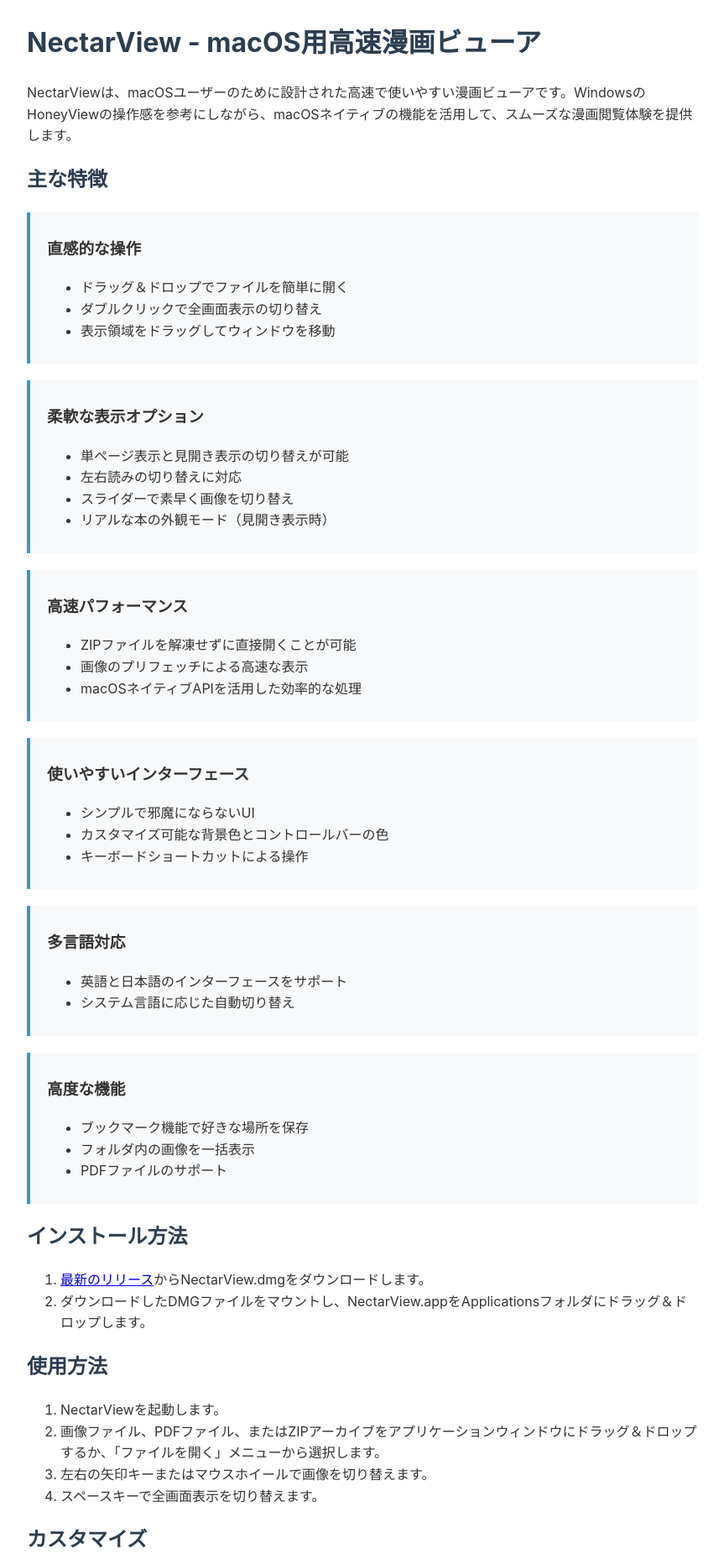
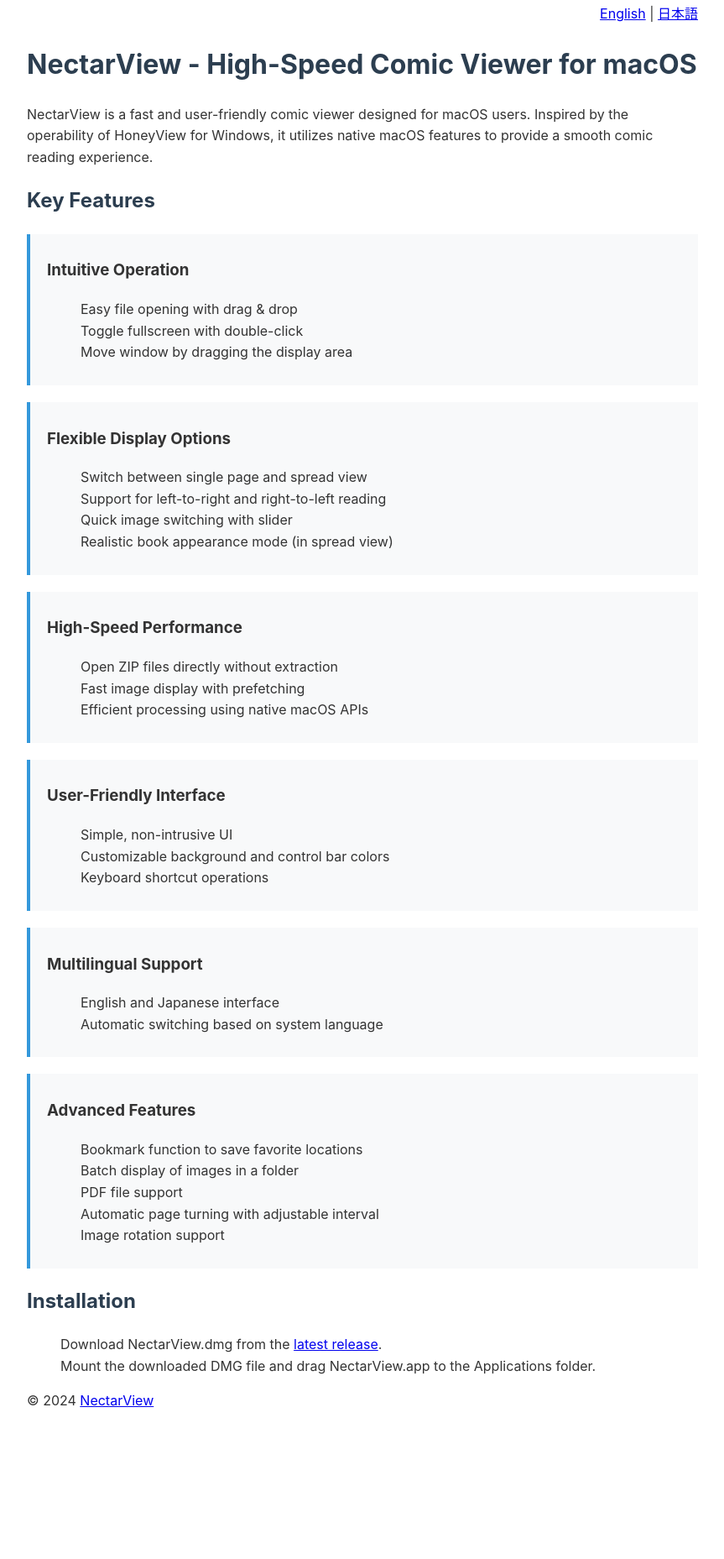
Before and after one commit to kumamotone/NectarView, a plain HTML site: page docs/website/index.html in a window 1280 px wide. Shown: the part 16-1873 px from the top of the page at 84% size, without its empty margins (208-1071 px from the left). After the commit the page ends 1734 px from the top, so only its background shows below. Drawn offline with Linux system fonts and the light colour scheme.

Commit message:
update index.html

```diff
--- a/docs/website/index.html
+++ b/docs/website/index.html
@@ -3,7 +3,7 @@
 <head>
     <meta charset="UTF-8">
     <meta name="viewport" content="width=device-width, initial-scale=1.0">
-    <title>NectarView - macOS用漫画ビューア</title>
+    <title>NectarView - macOS Comic Viewer | macOS用漫画ビューア</title>
     <style>
         body {
             font-family: -apple-system, BlinkMacSystemFont, 'Segoe UI', 'Roboto', 'Helvetica', 'Arial', sans-serif;
@@ -22,101 +22,139 @@
             padding: 10px 20px;
             margin-bottom: 20px;
         }
+        .lang-switch {
+            text-align: right;
+            margin-bottom: 20px;
+        }
+        .en, .ja {
+            display: none;
+        }
     </style>
 </head>
 <body>
-    <h1>NectarView - macOS用高速漫画ビューア</h1>
+    <div class="lang-switch">
+        <a href="#" onclick="switchLanguage('en')">English</a> |
+        <a href="#" onclick="switchLanguage('ja')">日本語</a>
+    </div>
 
-    <p>NectarViewは、macOSユーザーのために設計された高速で使いやすい漫画ビューアです。WindowsのHoneyViewの操作感を参考にしながら、macOSネイティブの機能を活用して、スムーズな漫画閲覧体験を提供します。</p>
+    <h1 class="en">NectarView - High-Speed Comic Viewer for macOS</h1>
+    <h1 class="ja">NectarView - macOS用高速漫画ビューア</h1>
 
-    <h2>主な特徴</h2>
+    <p class="en">NectarView is a fast and user-friendly comic viewer designed for macOS users. Inspired by the operability of HoneyView for Windows, it utilizes native macOS features to provide a smooth comic reading experience.</p>
+    <p class="ja">NectarViewは、macOSユーザーのために設計された高速で使いやすい漫画ビューアです。WindowsのHoneyViewの操作感を参考にしながら、macOSネイティブの機能を活用して、スムーズな漫画閲覧体験を提供します。</p>
+
+    <h2 class="en">Key Features</h2>
+    <h2 class="ja">主な特徴</h2>
 
     <div class="feature">
-        <h3>直感的な操作</h3>
+        <h3 class="en">Intuitive Operation</h3>
+        <h3 class="ja">直感的な操作</h3>
         <ul>
-            <li>ドラッグ＆ドロップでファイルを簡単に開く</li>
-            <li>ダブルクリックで全画面表示の切り替え</li>
-            <li>表示領域をドラッグしてウィンドウを移動</li>
+            <li class="en">Easy file opening with drag & drop</li>
+            <li class="ja">ドラッグ＆ドロップでファイルを簡単に開く</li>
+            <li class="en">Toggle fullscreen with double-click</li>
+            <li class="ja">ダブルクリックで全画面表示の切り替え</li>
+            <li class="en">Move window by dragging the display area</li>
+            <li class="ja">表示領域をドラッグしてウィンドウを移動</li>
         </ul>
     </div>
 
     <div class="feature">
-        <h3>柔軟な表示オプション</h3>
+        <h3 class="en">Flexible Display Options</h3>
+        <h3 class="ja">柔軟な表示オプション</h3>
         <ul>
-            <li>単ページ表示と見開き表示の切り替えが可能</li>
-            <li>左右読みの切り替えに対応</li>
-            <li>スライダーで素早く画像を切り替え</li>
-            <li>リアルな本の外観モード（見開き表示時）</li>
+            <li class="en">Switch between single page and spread view</li>
+            <li class="ja">単ページ表示と見開き表示の切り替えが可能</li>
+            <li class="en">Support for left-to-right and right-to-left reading</li>
+            <li class="ja">左右読みの切り替えに対応</li>
+            <li class="en">Quick image switching with slider</li>
+            <li class="ja">スライダーで素早く画像を切り替え</li>
+            <li class="en">Realistic book appearance mode (in spread view)</li>
+            <li class="ja">リアルな本の外観モード（見開き表示時）</li>
         </ul>
     </div>
 
     <div class="feature">
-        <h3>高速パフォーマンス</h3>
+        <h3 class="en">High-Speed Performance</h3>
+        <h3 class="ja">高速パフォーマンス</h3>
         <ul>
-            <li>ZIPファイルを解凍せずに直接開くことが可能</li>
-            <li>画像のプリフェッチによる高速な表示</li>
-            <li>macOSネイティブAPIを活用した効率的な処理</li>
+            <li class="en">Open ZIP files directly without extraction</li>
+            <li class="ja">ZIPファイルを解凍せずに直接開くことが可能</li>
+            <li class="en">Fast image display with prefetching</li>
+            <li class="ja">画像のプリフェッチによる高速な表示</li>
+            <li class="en">Efficient processing using native macOS APIs</li>
+            <li class="ja">macOSネイティブAPIを活用した効率的な処理</li>
         </ul>
     </div>
 
     <div class="feature">
-        <h3>使いやすいインターフェース</h3>
+        <h3 class="en">User-Friendly Interface</h3>
+        <h3 class="ja">使いやすいインターフェース</h3>
         <ul>
-            <li>シンプルで邪魔にならないUI</li>
-            <li>カスタマイズ可能な背景色とコントロールバーの色</li>
-            <li>キーボードショートカットによる操作</li>
+            <li class="en">Simple, non-intrusive UI</li>
+            <li class="ja">シンプルで邪魔にならないUI</li>
+            <li class="en">Customizable background and control bar colors</li>
+            <li class="ja">カスタマイズ可能な背景色とコントロールバーの色</li>
+            <li class="en">Keyboard shortcut operations</li>
+            <li class="ja">キーボードショートカットによる操作</li>
         </ul>
     </div>
 
     <div class="feature">
-        <h3>多言語対応</h3>
+        <h3 class="en">Multilingual Support</h3>
+        <h3 class="ja">多言語対応</h3>
         <ul>
-            <li>英語と日本語のインターフェースをサポート</li>
-            <li>システム言語に応じた自動切り替え</li>
+            <li class="en">English and Japanese interface</li>
+            <li class="ja">英語と日本語のインターフェースをサポート</li>
+            <li class="en">Automatic switching based on system language</li>
+            <li class="ja">システム言語に応じた自動切り替え</li>
         </ul>
     </div>
 
     <div class="feature">
-        <h3>高度な機能</h3>
+        <h3 class="en">Advanced Features</h3>
+        <h3 class="ja">高度な機能</h3>
         <ul>
-            <li>ブックマーク機能で好きな場所を保存</li>
-            <li>フォルダ内の画像を一括表示</li>
-            <li>PDFファイルのサポート</li>
+            <li class="en">Bookmark function to save favorite locations</li>
+            <li class="ja">ブックマーク機能で好きな場所を保存</li>
+            <li class="en">Batch display of images in a folder</li>
+            <li class="ja">フォルダ内の画像を一括表示</li>
+            <li class="en">PDF file support</li>
+            <li class="ja">PDFファイルのサポート</li>
+            <li class="en">Automatic page turning with adjustable interval</li>
+            <li class="ja">調整可能な間隔での自動ページめくり</li>
+            <li class="en">Image rotation support</li>
+            <li class="ja">画像回転機能</li>
         </ul>
     </div>
 
-    <h2>インストール方法</h2>
+    <!-- Add more sections here, following the same pattern -->
+
+    <h2 class="en">Installation</h2>
+    <h2 class="ja">インストール方法</h2>
     <ol>
-        <li><a href="https://github.com/kumamotone/NectarView/releases">最新のリリース</a>からNectarView.dmgをダウンロードします。</li>
-        <li>ダウンロードしたDMGファイルをマウントし、NectarView.appをApplicationsフォルダにドラッグ＆ドロップします。</li>
+        <li class="en">Download NectarView.dmg from the <a href="https://github.com/kumamotone/NectarView/releases">latest release</a>.</li>
+        <li class="ja"><a href="https://github.com/kumamotone/NectarView/releases">最新のリリース</a>からNectarView.dmgをダウンロードします。</li>
+        <li class="en">Mount the downloaded DMG file and drag NectarView.app to the Applications folder.</li>
+        <li class="ja">ダウンロードしたDMGファイルをマウントし、NectarView.appをApplicationsフォルダにドラッグ＆ドロップします。</li>
     </ol>
 
-    <h2>使用方法</h2>
-    <ol>
-        <li>NectarViewを起動します。</li>
-        <li>画像ファイル、PDFファイル、またはZIPアーカイブをアプリケーションウィンドウにドラッグ＆ドロップするか、「ファイルを開く」メニューから選択します。</li>
-        <li>左右の矢印キーまたはマウスホイールで画像を切り替えます。</li>
-        <li>スペースキーで全画面表示を切り替えます。</li>
-    </ol>
-
-    <h2>カスタマイズ</h2>
-    <p>NectarViewは以下の設定オプションを提供しています：</p>
-    <ul>
-        <li>背景色とコントロールバーの色をカスタマイズ</li>
-        <li>単ページ表示と見開き表示の切り替え</li>
-        <li>左右読みモードの切り替え</li>
-        <li>キーボードの左右キーの動作を反転</li>
-        <li>リアルな本の外観モードの有効化/無効化</li>
-    </ul>
-
-    <h2>開発</h2>
-    <p>NectarViewはSwiftUIを使用して開発されています。プロジェクトに貢献したい場合は、<a href="https://github.com/kumamotone/NectarView">GitHubリポジトリ</a>をご覧ください。</p>
-
-    <h2>ライセンス</h2>
-    <p>NectarViewは<a href="https://github.com/kumamotone/NectarView/blob/main/LICENSE">MITライセンス</a>の下で公開されています。</p>
+    <!-- Add more sections here, following the same pattern -->
 
     <footer>
         <p>&copy; 2024 <a href="https://github.com/kumamotone/NectarView">NectarView</a></p>
     </footer>
+
+    <script>
+        function switchLanguage(lang) {
+            document.querySelectorAll('.en, .ja').forEach(el => el.style.display = 'none');
+            document.querySelectorAll('.' + lang).forEach(el => el.style.display = 'block');
+            document.documentElement.lang = lang;
+        }
+
+        // Set initial language based on browser settings
+        const userLang = navigator.language || navigator.userLanguage;
+        switchLanguage(userLang.startsWith('ja') ? 'ja' : 'en');
+    </script>
 </body>
 </html>
```
Also changed, not shown: 1 other file.
